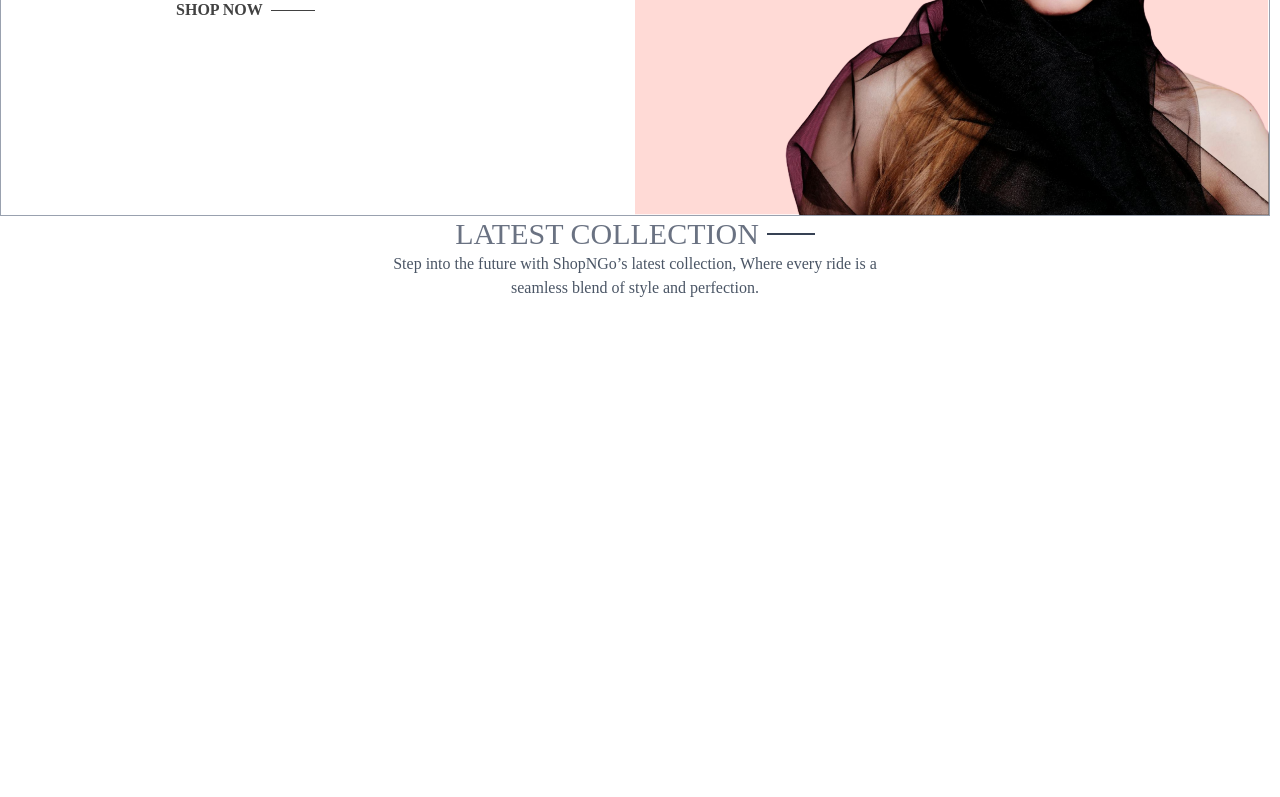
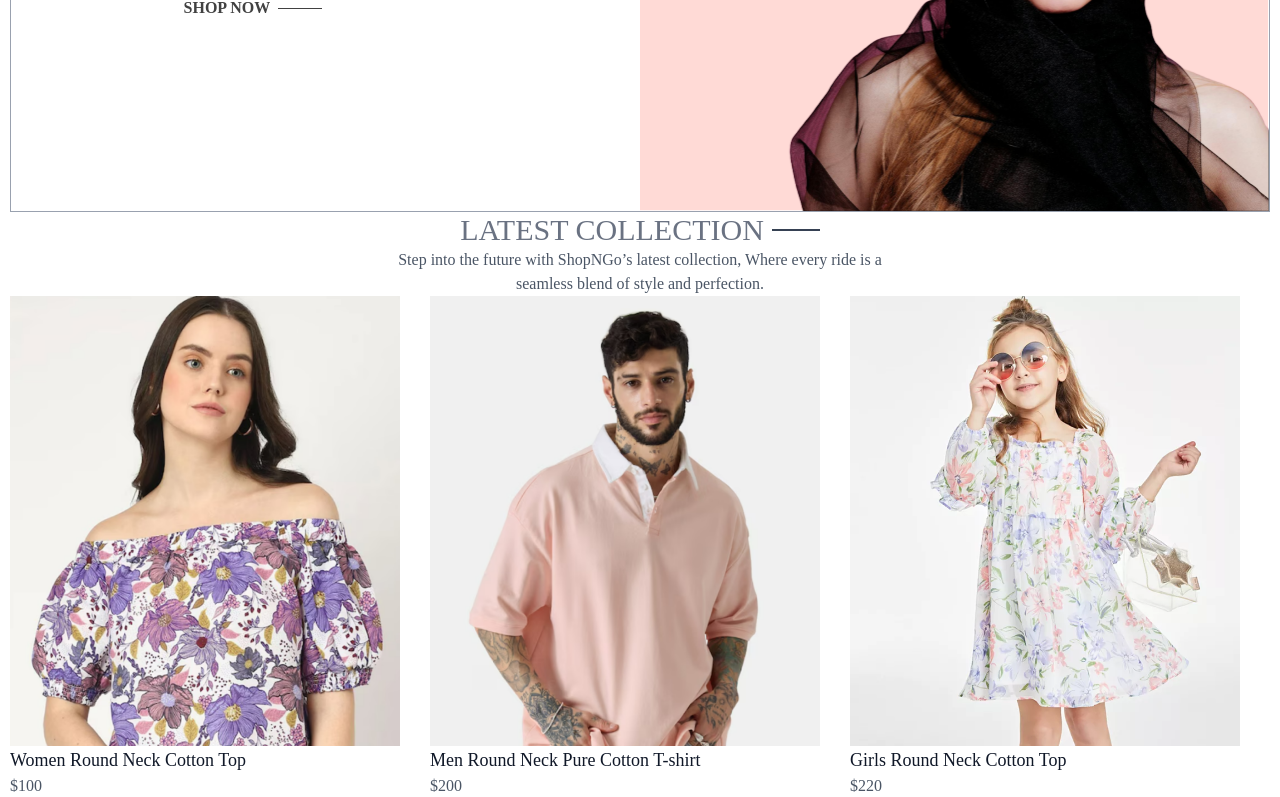
Before and after one commit to FAIZAN101013/ShopNGo, a React (Vite) app in the folder frontend/: page / in a window 1280 px wide. Shown: the part 338-1135 px from the top of the page. Before the commit the page ends 800 px from the top, so only its background shows below. Built offline with nearby package versions, Linux system fonts and the light colour scheme.

Commit message:
add products

```diff
--- a/frontend/src/components/LatestCollection.jsx
+++ b/frontend/src/components/LatestCollection.jsx
@@ -1,8 +1,15 @@
-import React, { useContext } from 'react';
+import React, { useContext, useEffect, useState } from 'react';
 import { ShopContext } from '../context/ShopContext';
 import Title from './Title';
+import ProductItem from './productItem';
 
 function LatestCollection() {
+
+    const [latestProduct, setLatestProduct] = useState([])
+
+    useEffect(() => {
+        setLatestProduct(products.slice(0,10 ))
+    },[])
     const { products } = useContext(ShopContext);
 
     return (
@@ -12,8 +19,13 @@
                 <p className="max-w-lg text-xs sm:text-sm md:text-base text-gray-600 mt-2">
                     Step into the future with ShopNGo’s latest collection,
                     Where every ride is a seamless blend of style and perfection.
-
                 </p>
+            </div>
+            {/**Rendering products */}
+            <div className='grid gird-col-2 sm:grid-cols-3 mg:grid-col-4 lg-grid-col-5 gap-y-6 pt-8 pb-10'>
+                {latestProduct.map((item, index) => (
+                    <ProductItem key={index} id={item._id} image={item.image} name={item.name} price={item.price}/>
+                ))}
             </div>
         </div>
     );
--- /dev/null
+++ b/frontend/src/components/ProductItem.jsx
@@ -0,0 +1,20 @@
+import React from 'react'
+import { Link } from 'react-router-dom';
+import { ShopContext } from '../context/ShopContext';
+import { useContext } from 'react';
+
+const ProductItem = ({ id, image, name, price }) => {
+    const {currency} = useContext(ShopContext);
+  return (
+      <Link className='text-gray-700 cursor-pointer' to={`/product/${id}`}>
+          <div className='overflow-hidden'>
+              <img  className='hover:scale-110 transition  ease-in-out' src={image[0]} alt="" />
+          </div>
+          <p className=' text-gray-900 font-medium text-lg truncate'>{name}</p>
+          <p className='text-gray-600 text-md mt-1'>{currency}{ price}</p>
+      </Link>
+
+  )
+}
+
+export default ProductItem
--- a/frontend/src/index.css
+++ b/frontend/src/index.css
@@ -18,6 +18,7 @@
   -webkit-font-smoothing: antialiased;
   -moz-osx-font-smoothing: grayscale;
   padding-right: 10px;
+   padding-left: 10px;
 }
 
 /* Reset links */
```
